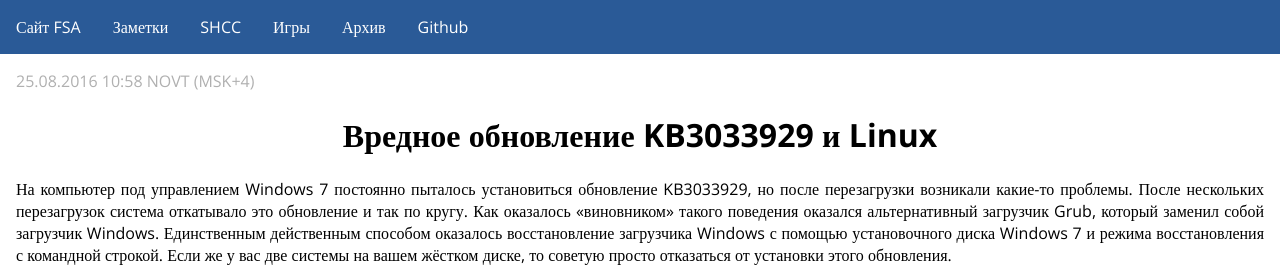
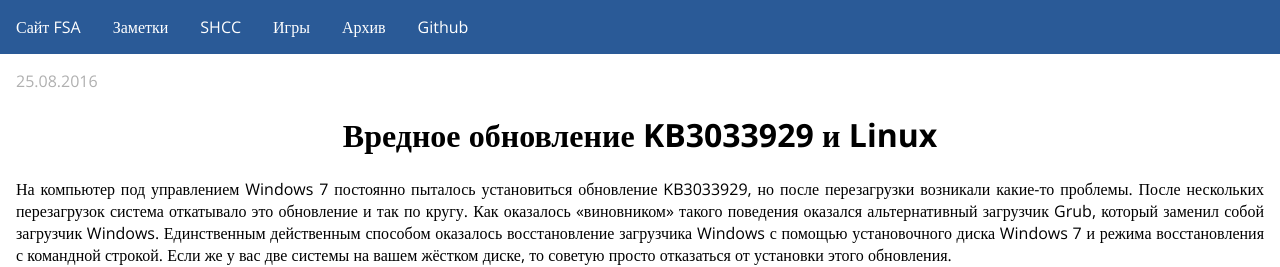
Before and after one commit to fsa/site, a Jekyll site: the page built from _posts/2016-08-25-kb3033929.md, in a window 1280 px wide. Shown: the top 267 px of the page. Built offline with Jekyll 4.4.1, drawn with Linux system fonts in a browser that asks for light colours; comment, search, counter and statistics services are not loaded.

Commit message:
Убрано время создания записи в блоге как неинформативное

```diff
--- a/_layouts/post.html
+++ b/_layouts/post.html
@@ -1,7 +1,7 @@
 ---
 layout: default
 ---
-<div class="post-date">{{ page.date | date: "%d.%m.%Y %H:%M" }} NOVT (MSK+4)</div>
+<div class="post-date">{{ page.date | date: "%d.%m.%Y" }}</div>
 <h1>{{ page.title }}</h1>
 {{ content }}
 <hr>
```
